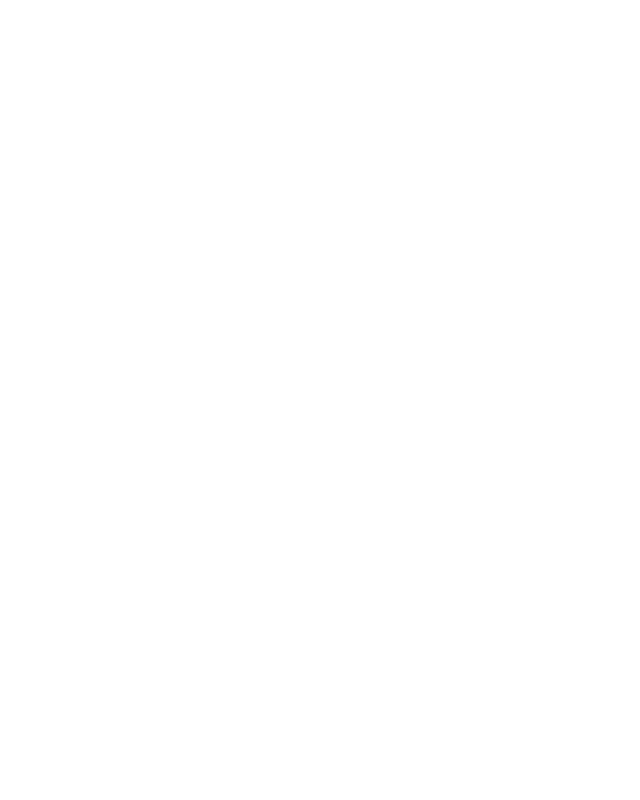
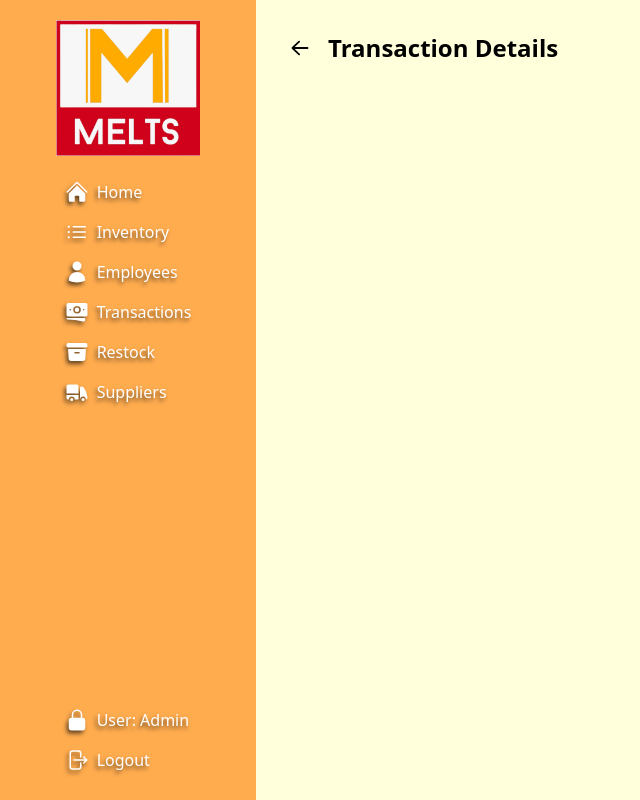
Before and after one commit to rcSabucido/melts-inventory, a React (Vite) app: page /transaction_details in a window 1280 px wide. Before the commit this address had no page. Shown: the whole page, without its empty margins (0-640 px from the left). Built offline with nearby package versions, Linux system fonts and the light colour scheme.

Commit message:
#30 Route TransactionDetail page to Manual Input button in TransactionChoice page

```diff
--- a/src/App.jsx
+++ b/src/App.jsx
@@ -11,6 +11,7 @@ import SupplierDetail from "./pages/SupplierDetail"
 import AddEmployee from "./pages/AddEmployee"
 import TransactionChoice from "./pages/TransactionChoice";
 import TransactionQR from "./pages/TransactionQR";
+import TransactionDetail from "./pages/TransactionDetail";
 
 function App() {
   return (
@@ -27,6 +28,7 @@ function App() {
         <Route path="add_employee" element={<AddEmployee />} />
         <Route path='transaction_choice' element={<TransactionChoice />} />
         <Route path='qr_transaction' element={<TransactionQR />}/>
+        <Route path="transaction_details" element={<TransactionDetail />} />
       </Routes>
     </BrowserRouter>
   )
--- a/src/pages/TransactionChoice.jsx
+++ b/src/pages/TransactionChoice.jsx
@@ -6,6 +6,9 @@ const TransactionChoice = () => {
     const navigate = useNavigate();
     const handleQRCode = () => {
         navigate('/qr_transaction');
+    }
+    const handleTransactionDetails = () => {
+        navigate('/transaction_details');
     }
     return (
         <>
@@ -21,7 +24,7 @@ const TransactionChoice = () => {
                             <p className="text-3xl font-bold">QR Code</p>
                             <QrCodeIcon className="w-full" />
                         </button>
-                        <button className="flex flex-col justify-center align-center p-20 bg-amber-200/30 rounded-2xl shadow-xl hover:bg-amber-200/60">
+                        <button className="flex flex-col justify-center align-center p-20 bg-amber-200/30 rounded-2xl shadow-xl hover:bg-amber-200/60" onClick={handleTransactionDetails}>
                             <p className="text-3xl font-bold">Manual Input</p>
                             <ComputerDesktopIcon className="w-full" />
                         </button>
--- a/src/pages/TransactionDetail.jsx
+++ b/src/pages/TransactionDetail.jsx
@@ -1,6 +1,18 @@
+import { ArrowLeftIcon } from '@heroicons/react/20/solid';
+import Sidebar from '../components/Sidebar';
+
 const TransactionDetail = () => {
     return (
         <>
+            <div className="flex">
+                <Sidebar />
+                    <main className="p-4 flex-col bg-[#ffffdb] w-full">
+                        <div className="flex gap-4 p-4 items-center">
+                            <ArrowLeftIcon className="h-6 w-6" />
+                            <p className="text-2xl font-bold">Transaction Details</p>
+                        </div>
+                    </main>
+            </div>
         </>
     );
 }
```
